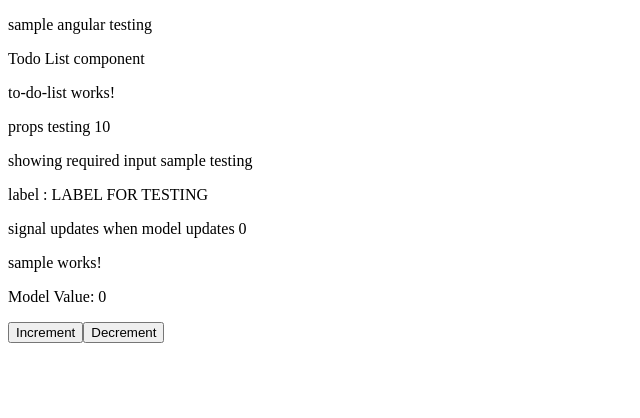
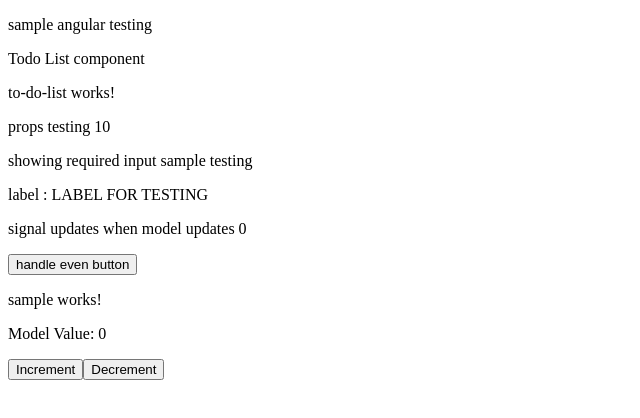
Before and after one commit to AthulKrishna-736/Learn-Angular, an Angular app: page / in a window 1280 px wide. Shown: the top 418 px of the page, without its empty margins (0-640 px from the left). Built offline with nearby package versions, Linux system fonts and the light colour scheme.

Commit message:
output with events

```diff
--- a/src/app/sample/sample.component.ts
+++ b/src/app/sample/sample.component.ts
@@ -1,4 +1,4 @@
-import { Component, input, model } from '@angular/core';
+import { Component, input, model, output } from '@angular/core';
 
 @Component({
   selector: 'app-sample',
@@ -9,6 +9,8 @@ import { Component, input, model } from '@angular/core';
 })
 export class SampleComponent {
   modelValue = model(0)
+
+  outPutValue = output<void>()
 
   increment() {
     if (this.modelValue() >= 5) {
--- a/src/app/to-do-list/to-do-list.component.html
+++ b/src/app/to-do-list/to-do-list.component.html
@@ -5,4 +5,6 @@
 
 <p>signal updates when model updates {{signalValue()}}</p>
 
-<app-sample [(modelValue)]="signalValue"/>
+<button (click)="handleOutputEvent($event)">handle even button</button>
+
+<app-sample [(modelValue)]="signalValue" (outPutValue)="handleOutputEvent($event)"/>
--- a/src/app/to-do-list/to-do-list.component.ts
+++ b/src/app/to-do-list/to-do-list.component.ts
@@ -14,6 +14,11 @@ export class ToDoListComponent {
   value1 = input.required<string>()
   label = input('', {transform: upperCaseString })
   signalValue = signal(0)
+
+  handleOutputEvent (data: any | null) {
+    console.log('logging even data: ', data);
+
+  }
 }
 
 function upperCaseString (val: string) {
```
